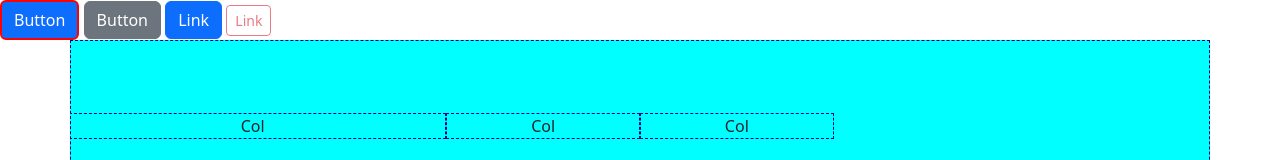
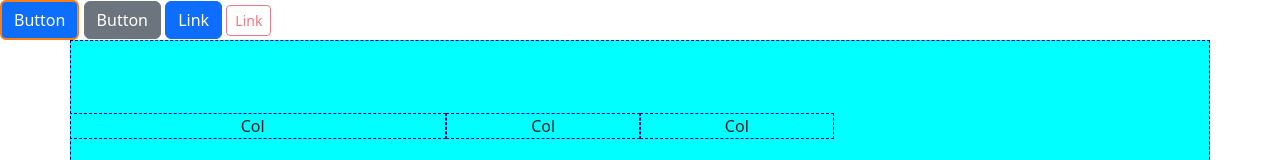
Before and after one commit to markpackham/Bootstrap5-3, a plain HTML site: page bootstrap5-3.html in a window 1280 px wide. Shown: the top 160 px of the page. Drawn offline with nearby package versions, Linux system fonts and the light colour scheme.

Commit message:
use bootstrap variables from cdn
https://youtu.be/MTRHi0gxPEo?feature=shared&t=1817

```diff
--- a/index.html
+++ b/bootstrap5-3.html
@@ -20,7 +20,7 @@
         }
 
         .custom-button {
-            border: 2px solid red;
+            border: 2px solid var(--bs-orange);
         }
     </style>
 
```
